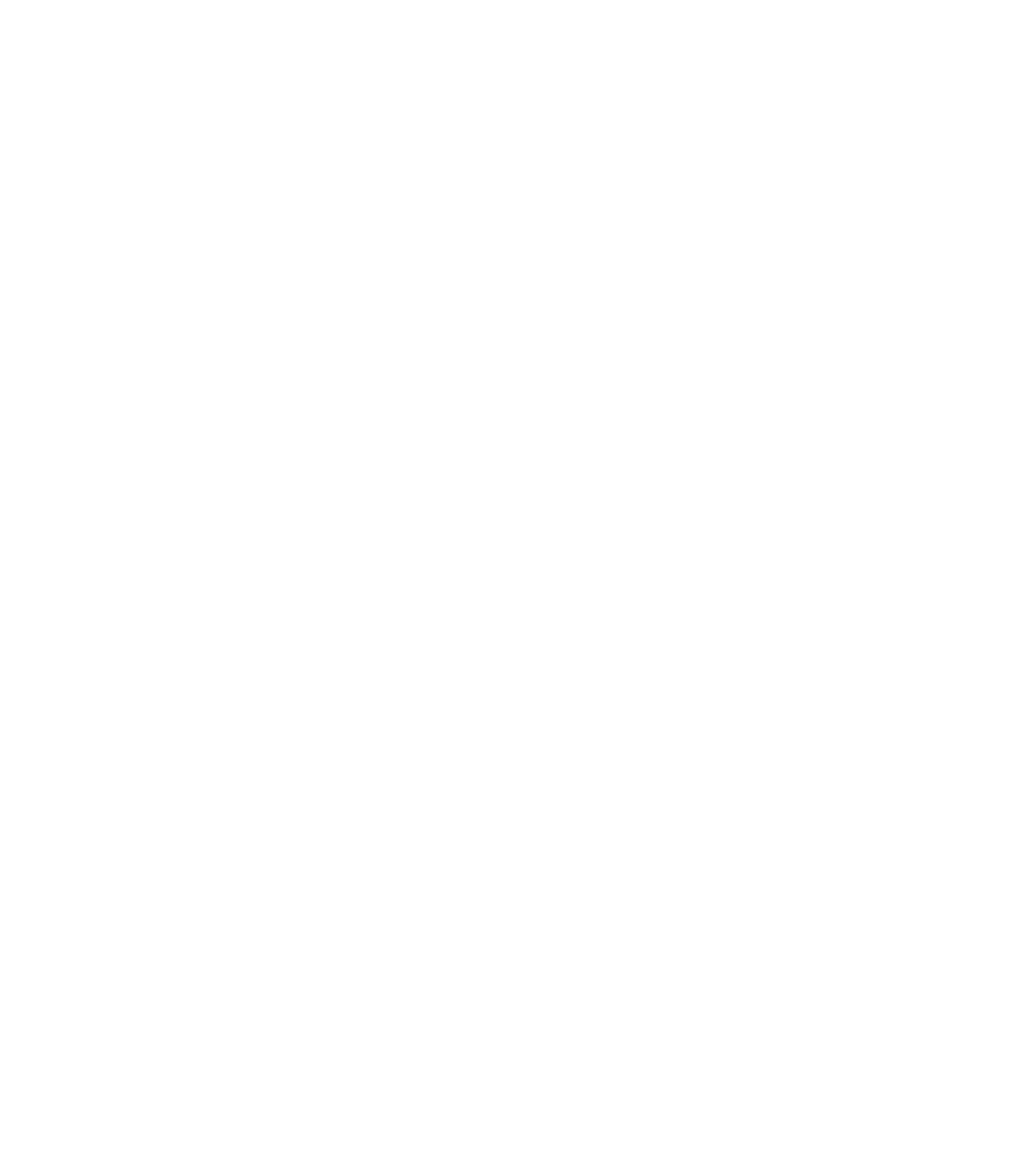
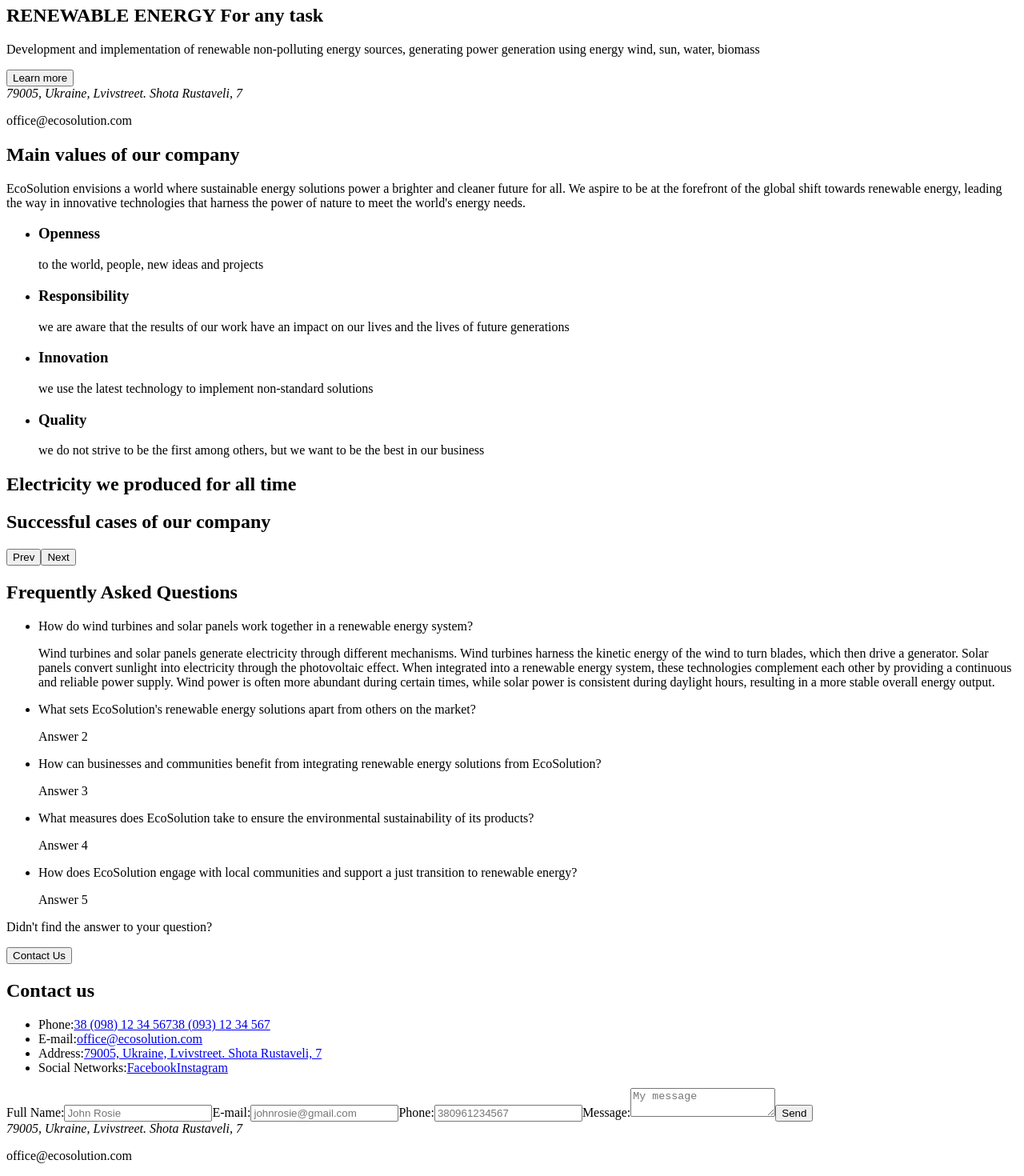
Before and after one commit to serhii95zhydkov/ecosolution, a React (Create React App) app: page / in a window 1280 px wide. Shown: the part 191-1661 px from the top of the page at 80% size. Before the commit the page ends 800 px from the top, so only its background shows below. Built offline with nearby package versions, Linux system fonts and the light colour scheme.

Commit message:
add components

```diff
--- a/src/App.js
+++ b/src/App.js
@@ -1,7 +1,31 @@
+import Header from "./components/Header/Header";
+import BurgerMenu from "./components/BurgerMenu/BurgerMenu";
+import Main from "./components/Main/Main";
+import About from "./components/About/About";
+import Electricity from "./components/Electricity/Electricity";
+import Cases from "./components/Cases/Cases";
+import FAQ from "./components/FAQ/FAQ";
+import ContactUs from "./components/ContactUs/ContactUs";
+import Footer from "./components/Footer/Footer";
+
 import "./App.css";
 
 function App() {
-  return <div className="App"></div>;
+  return (
+    <div className="App">
+      <Header />
+      <BurgerMenu />
+      <main>
+        <Main />
+        <About />
+        <Electricity />
+        <Cases />
+        <FAQ />
+        <ContactUs />
+      </main>
+      <Footer />
+    </div>
+  );
 }
 
 export default App;
--- /dev/null
+++ b/src/components/About/About.jsx
@@ -0,0 +1,44 @@
+const About = () => {
+  return (
+    <section>
+      <div>
+        <h2>Main values of our company</h2>
+        <p>
+          EcoSolution envisions a world where sustainable energy solutions power
+          a brighter and cleaner future for all. We aspire to be at the
+          forefront of the global shift towards renewable energy, leading the
+          way in innovative technologies that harness the power of nature to
+          meet the world's energy needs.
+        </p>
+        <ul>
+          <li>
+            <h3>Openness</h3>
+            <p>to the world, people, new ideas and projects</p>
+          </li>
+          <li>
+            <h3>Responsibility</h3>
+            <p>
+              we are aware that the results of our work have an impact on our
+              lives and the lives of future generations
+            </p>
+          </li>
+          <li>
+            <h3>Innovation</h3>
+            <p>
+              we use the latest technology to implement non-standard solutions
+            </p>
+          </li>
+          <li>
+            <h3>Quality</h3>
+            <p>
+              we do not strive to be the first among others, but we want to be
+              the best in our business
+            </p>
+          </li>
+        </ul>
+      </div>
+    </section>
+  );
+};
+
+export default About;
--- /dev/null
+++ b/src/components/BurgerMenu/BurgerMenu.jsx
@@ -0,0 +1,18 @@
+const BurgerMenu = () => {
+  return (
+    <section>
+      <div>
+        <button>close</button>
+        <ul>
+          <li> Main</li>
+          <li>About</li>
+          <li>Cases</li>
+          <li>FAQ</li>
+          <li>Contact Us</li>
+        </ul>
+      </div>
+    </section>
+  );
+};
+
+export default BurgerMenu;
--- /dev/null
+++ b/src/components/Cases/Cases.jsx
@@ -0,0 +1,14 @@
+const Cases = () => {
+  return (
+    <section>
+      <div>
+        <h2>Successful cases of our company</h2>
+        {/* Slider */}
+        <button>Prev</button>
+        <button>Next</button>
+      </div>
+    </section>
+  );
+};
+
+export default Cases;
--- /dev/null
+++ b/src/components/ContactUs/ContactUs.jsx
@@ -0,0 +1,56 @@
+const ContactUs = () => {
+  return (
+    <section>
+      <div>
+        <h2>Contact us</h2>
+        <ul>
+          <li>
+            <span>Phone:</span>
+            <a href="tel:+380981234567">38 (098) 12 34 567</a>
+            <a href="tel:+380981234567">38 (093) 12 34 567</a>
+          </li>
+          <li>
+            <span>E-mail:</span>
+            <a href="mailto:office@ecosolution.com">office@ecosolution.com</a>
+          </li>
+          <li>
+            <span>Address:</span>
+            <a
+              href="https://maps.app.goo.gl/ch5Zc6Nrzai3HErQ6"
+              target="_blank"
+              rel="noopener noreferrer nofollow"
+            >
+              79005, Ukraine, Lvivstreet. Shota Rustaveli, 7
+            </a>
+          </li>
+          <li>
+            <span>Social Networks:</span>
+            <a href="https://www.facebook.com/">Facebook</a>
+            <a href="https://www.instagram.com/">Instagram</a>
+          </li>
+        </ul>
+        <form>
+          <label>
+            <span>Full Name:</span>
+            <input name="Full Name" placeholder="John Rosie" />
+          </label>
+          <label>
+            <span>E-mail:</span>
+            <input name="E-mail" placeholder="johnrosie@gmail.com" />
+          </label>
+          <label>
+            <span>Phone:</span>
+            <input name="Phone" placeholder="380961234567" />
+          </label>
+          <label>
+            <span>Message:</span>
+            <textarea name="Message" placeholder="My message" />
+          </label>
+          <button>Send</button>
+        </form>
+      </div>
+    </section>
+  );
+};
+
+export default ContactUs;
--- /dev/null
+++ b/src/components/Electricity/Electricity.jsx
@@ -0,0 +1,12 @@
+const Electricity = () => {
+  return (
+    <section>
+      <div>
+        <h2>Electricity we produced for all time</h2>
+        {/* Counter */}
+      </div>
+    </section>
+  );
+};
+
+export default Electricity;
--- /dev/null
+++ b/src/components/FAQ/FAQ.jsx
@@ -0,0 +1,60 @@
+const FAQ = () => {
+  return (
+    <section>
+      <div>
+        <h2>Frequently Asked Questions</h2>
+        <ul>
+          <li>
+            <p>
+              How do wind turbines and solar panels work together in a renewable
+              energy system?
+            </p>
+            <p>
+              Wind turbines and solar panels generate electricity through
+              different mechanisms. Wind turbines harness the kinetic energy of
+              the wind to turn blades, which then drive a generator. Solar
+              panels convert sunlight into electricity through the photovoltaic
+              effect. When integrated into a renewable energy system, these
+              technologies complement each other by providing a continuous and
+              reliable power supply. Wind power is often more abundant during
+              certain times, while solar power is consistent during daylight
+              hours, resulting in a more stable overall energy output.
+            </p>
+          </li>
+          <li>
+            <p>
+              What sets EcoSolution's renewable energy solutions apart from
+              others on the market?
+            </p>
+            <p>Answer 2</p>
+          </li>
+          <li>
+            <p>
+              How can businesses and communities benefit from integrating
+              renewable energy solutions from EcoSolution?
+            </p>
+            <p>Answer 3</p>
+          </li>
+          <li>
+            <p>
+              What measures does EcoSolution take to ensure the environmental
+              sustainability of its products?
+            </p>
+            <p>Answer 4</p>
+          </li>
+          <li>
+            <p>
+              How does EcoSolution engage with local communities and support a
+              just transition to renewable energy?
+            </p>
+            <p>Answer 5</p>
+          </li>
+        </ul>
+        <p>Didn't find the answer to your question?</p>
+        <button>Contact Us</button>
+      </div>
+    </section>
+  );
+};
+
+export default FAQ;
--- /dev/null
+++ b/src/components/Footer/Footer.jsx
@@ -0,0 +1,15 @@
+const Footer = () => {
+  return (
+    <footer>
+      <div>
+        {/* <svg></svg> */}
+        {/* <button></button> */}
+        <address>79005, Ukraine, Lvivstreet. Shota Rustaveli, 7</address>
+        <p> office@ecosolution.com</p>
+        {/* <p>ecosolution © 2023</p> */}
+      </div>
+    </footer>
+  );
+};
+
+export default Footer;
--- /dev/null
+++ b/src/components/Header/Header.jsx
@@ -0,0 +1,13 @@
+const Header = () => {
+  return (
+    <header>
+      <div>
+        {/* <svg></svg> */}
+        <p>GREENERGY FOR LIFE</p>
+        {/* <button>Get in touch</button> */}
+      </div>
+    </header>
+  );
+};
+
+export default Header;
--- /dev/null
+++ b/src/components/Main/Main.jsx
@@ -0,0 +1,20 @@
+const Main = () => {
+  return (
+    <section>
+      <div>
+        <h1>RENEWABLE ENERGY For any task</h1>
+        <p>
+          Development and implementation of renewable non-polluting energy
+          sources, generating power generation using energy wind, sun, water,
+          biomass
+        </p>
+        <button>Learn more</button>
+        <address>79005, Ukraine, Lvivstreet. Shota Rustaveli, 7</address>
+        <p> office@ecosolution.com</p>
+        {/* <img/> */}
+      </div>
+    </section>
+  );
+};
+
+export default Main;
```
